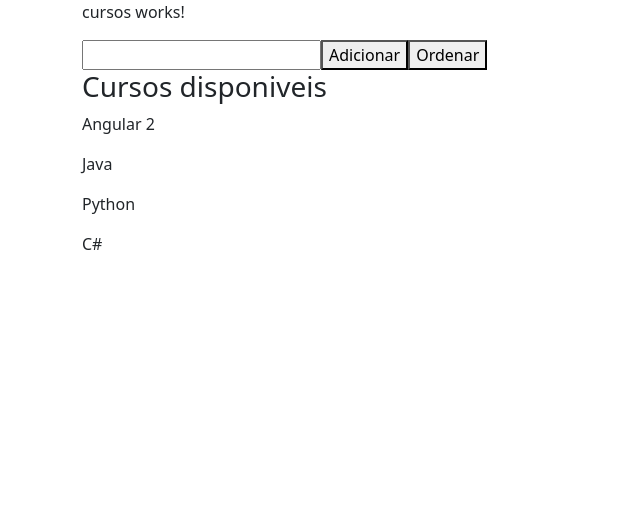
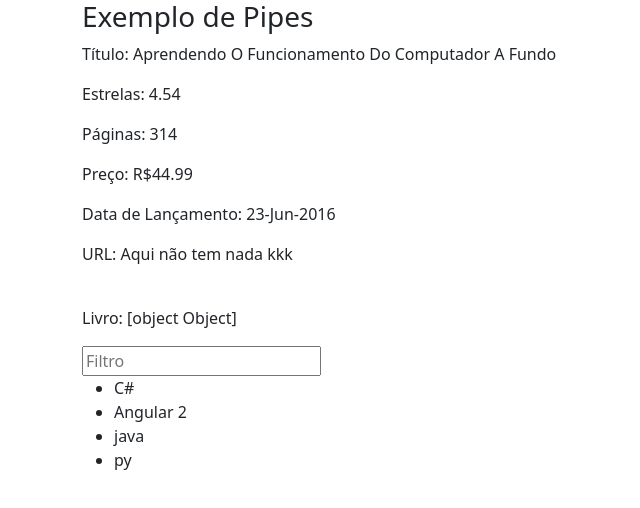
Before and after one commit to Lucascg16/Curso-Angular, an Angular app: page / in a window 1280 px wide. Shown: the top 508 px of the page, without its empty margins (0-640 px from the left). Built offline with nearby package versions, Linux system fonts and the light colour scheme.

Commit message:
Pipes ||| ???????

```diff
--- a/src/app/app.component.html
+++ b/src/app/app.component.html
@@ -8,7 +8,7 @@
     <div class="corpo">Descrição do que será feito</div>
     <div class="corpo">Outra descrição para explicar um pouco melhor sobre</div>
 </app-content> -->
+<!-- <app-custom-directive></app-custom-directive> -->
+<!-- <app-cursos></app-cursos> -->
 
-<!-- <app-custom-directive></app-custom-directive> -->
-
-<app-cursos></app-cursos>
+<app-exemplo-pipes></app-exemplo-pipes>
--- a/src/app/app.component.ts
+++ b/src/app/app.component.ts
@@ -7,6 +7,8 @@
 import { ContentComponent } from './content/content.component';
 import { CustomDirectiveComponent } from './custom-directive/custom-directive.component';
 import { CursosComponent } from './cursos/cursos.component';
+import { ExemploPipesComponent } from './exemplo-pipes/exemplo-pipes.component';
+
 
 @Component({
   selector: 'app-root',
@@ -17,7 +19,8 @@
     ElvisComponent,
     ContentComponent,
     CustomDirectiveComponent,
-    CursosComponent
+    CursosComponent,
+    ExemploPipesComponent
   ],
   templateUrl: './app.component.html',
   styleUrl: './app.component.css'
--- /dev/null
+++ b/src/app/exemplo-pipes/exemplo-pipes.component.html
@@ -0,0 +1,19 @@
+<div class="container">
+    <h3>Exemplo de Pipes</h3>
+
+    <p>Título: {{ livro.titulo | camelCase  }}</p>
+    <p>Estrelas: {{livro.notaGeral | number: '.1-2' }}</p>
+    <p>Páginas: {{ livro.paginas }} </p>
+    <p>Preço: {{ livro.preco | currency:'BRL' }}</p>
+    <p>Data de Lançamento: {{ livro.lancamento | date:'dd-MMM-yyyy'}}</p>
+    <p>URL: {{ livro.url }}</p>
+    <br>
+    <p>Livro: {{ livro }}</p>
+
+    <input type="text" [(ngModel)]="filtro" placeholder="Filtro">
+    <ul>
+        @for (liv of obterCursos(); track $index) {
+            <li>{{ liv }}</li>
+        }
+    </ul>
+</div>
--- /dev/null
+++ b/src/app/exemplo-pipes/exemplo-pipes.component.ts
@@ -0,0 +1,39 @@
+import { Component } from '@angular/core';
+import { UpperCasePipe, DecimalPipe, DatePipe, CurrencyPipe } from '@angular/common';
+import { CamelCasePipe } from '../shared/camel-case.pipe';
+import { FormsModule } from '@angular/forms';
+import { Observable } from 'rxjs';
+
+@Component({
+  selector: 'app-exemplo-pipes',
+  standalone: true,
+  imports: [UpperCasePipe, DecimalPipe, DatePipe, CurrencyPipe, CamelCasePipe, FormsModule],
+  templateUrl: './exemplo-pipes.component.html',
+  styleUrl: './exemplo-pipes.component.css'
+})
+export class ExemploPipesComponent {
+  livro: any = {
+    titulo: "Aprendendo o funcionamento do computador a fundo",
+    notaGeral: 4.54239,
+    paginas: 314,
+    preco: 44.99,
+    lancamento: new Date(2016, 5, 23),
+    url: "Aqui não tem nada kkk"
+  }
+  livros: string[] = ['C#',  'Angular 2', "java", 'py'];
+  filtro: string = '';
+
+
+  obterCursos(){
+    if(this.livros.length === 0 || this.filtro === undefined){
+      return this.livros
+    }
+
+    return this.livros.filter((v) => {
+      if(v.toLowerCase().indexOf(this.filtro.toLowerCase()) >= 0){
+        return true;
+      }
+      return false;
+    });
+  }
+}
--- /dev/null
+++ b/src/app/shared/camel-case.pipe.ts
@@ -0,0 +1,23 @@
+import { Pipe, PipeTransform } from '@angular/core';
+
+@Pipe({
+  name: 'camelCase',
+  standalone: true
+})
+export class CamelCasePipe implements PipeTransform {
+
+  transform(value: any, ...args: any[]): any {
+    let values = value.split(' ');
+    let resultado: string = '';
+
+    for (let value of values){
+      resultado += `${this.capitalizar(value)} `;
+    }
+
+    return resultado;
+  }
+
+  capitalizar(valor: string): string{
+    return valor.substring(0, 1).toUpperCase() + valor.substring(1).toLowerCase();
+  }
+}
--- a/src/main.ts
+++ b/src/main.ts
@@ -1,6 +1,6 @@
 /// <reference types="@angular/localize" />
 
-import { bootstrapApplication } from '@angular/platform-browser';
+import { bootstrapApplication, platformBrowser } from '@angular/platform-browser';
 import { appConfig } from './app/app.config';
 import { AppComponent } from './app/app.component';
 
```
Also changed, not shown: src/app/exemplo-pipes/exemplo-pipes.component.css (added).
